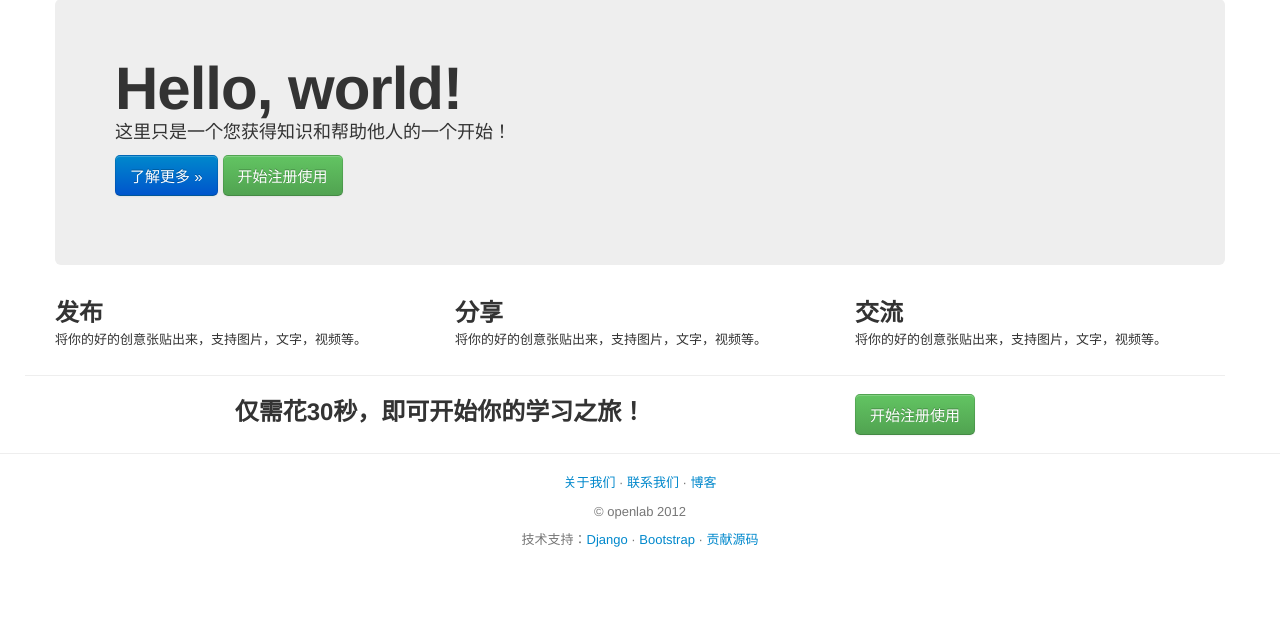
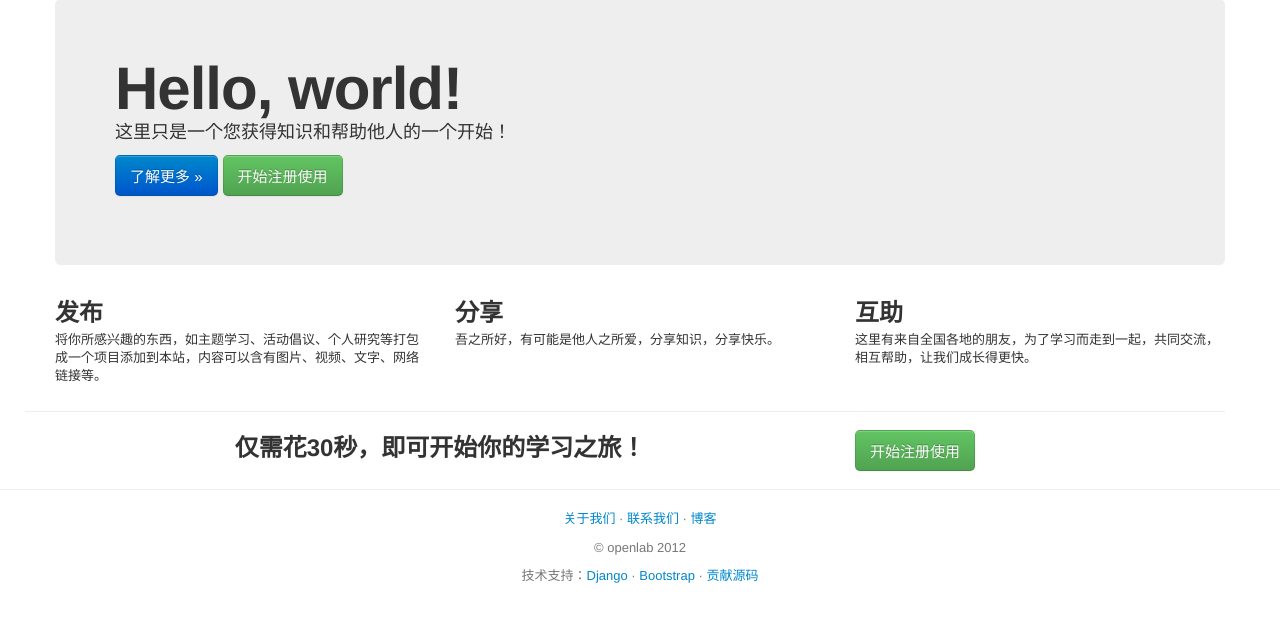
Before and after one commit to wwq0327/open-lab, a Django app: template openclass/templates/home/index.html in a window 1280 px wide. Shown: the part 61-683 px from the top of the page. Run offline with Django 3.2, Linux system fonts and the light colour scheme; the template is opened without the code that fills it, so the values that code supplies are empty; parts of the project's set-up code (start-up, migrations or seed data) failed here and were passed over; some libraries are stand-ins or nearby versions.

Commit message:
文字内容上的修改

```diff
--- a/openclass/settings_local.py
+++ b/openclass/settings_local.py
@@ -169,6 +169,7 @@ AUTHENTICATION_BACKENDS = (
 )
 
 #LOGIN_REDIRECT_URL = '/accounts/%(username)s/'
+USERENA_SIGNIN_REDIRECT_URL="/"
 LOGIN_REDIRECT_URL = '/'
 LOGIN_URL = '/accounts/signin/'
 LOGOUT_URL = '/accounts/signout/'
--- a/openclass/templates/base.html
+++ b/openclass/templates/base.html
@@ -2,7 +2,7 @@
 <html lang="en">
   <head>
   <meta charset="utf-8">
-  <title>open lab</title>
+  <title>{% block title %}{% endblock %} -- 这里只是一个您获得知识和帮助他人的一个开始！</title>
   <meta name="viewport" content="width=device-width, initial-scale=1.0">
   <meta name="description" content="">
   <meta name="author" content="">
--- a/openclass/templates/events/_home_event.html
+++ b/openclass/templates/events/_home_event.html
@@ -1,5 +1,8 @@
+{% load pagination_tags %}
+
 {% load thumbnail %}
 {% if events %}
+  {% autopaginate events 10 %}
   <div class="event">
   {% for e in events %}
     <div class="comment-one">
@@ -35,4 +38,6 @@
     </div>
   {% endfor %}
   </div>
+
+  {% paginate %}
 {% endif %}
--- a/openclass/templates/home/_welcome.html
+++ b/openclass/templates/home/_welcome.html
@@ -11,19 +11,22 @@
   <div class="row page-header">
     <div class="span4">
       <h2>发布</h2>
-      <p>将你的好的创意张贴出来，支持图片，文字，视频等。
+      <p>
+        将你所感兴趣的东西，如主题学习、活动倡议、个人研究等打包成一个项目添加到本站，内容可以含有图片、视频、文字、网络链接等。
       </p>
     </div>
 
     <div class="span4">
       <h2>分享</h2>
-      <p>将你的好的创意张贴出来，支持图片，文字，视频等。
+      <p>
+        吾之所好，有可能是他人之所爱，分享知识，分享快乐。
       </p>
     </div>
 
     <div class="span4">
-      <h2>交流</h2>
-      <p>将你的好的创意张贴出来，支持图片，文字，视频等。
+      <h2>互助</h2>
+      <p>
+        这里有来自全国各地的朋友，为了学习而走到一起，共同交流，相互帮助，让我们成长得更快。
       </p>
     </div>
 
--- a/openclass/templates/home/index.html
+++ b/openclass/templates/home/index.html
@@ -1,5 +1,6 @@
 {% extends "base.html" %}
 
+{% block title %}OpenLab{% endblock %}
 {% block main %}
 
   {% if user.is_authenticated %}
--- a/openclass/templates/projects/index.html
+++ b/openclass/templates/projects/index.html
@@ -3,6 +3,7 @@
 {% load pagination_tags %}
 {% load comments %}
 
+{% block title %} 所有项目 {% endblock %}
 {% block content_title %}
     <ul class="breadcrumb">
         <li>
--- a/openclass/templates/projects/prj_create.html
+++ b/openclass/templates/projects/prj_create.html
@@ -1,5 +1,6 @@
 {% extends "base.html" %}
 
+{% block title %} 创建新项目 {% endblock %}
 {% block main %}
 
 {% block content_title%}
--- a/openclass/templates/projects/prj_page.html
+++ b/openclass/templates/projects/prj_page.html
@@ -2,6 +2,10 @@
 {% load thumbnail %}
 {% load comments %}
 {% load i18n %}
+
+{% if p %}
+  {% block title %} {{ p.title }}{% endblock %}
+{% endif %}
 
 {% block content_title %}
     <ul class="breadcrumb">
--- a/openclass/templates/tags/all_tags.html
+++ b/openclass/templates/tags/all_tags.html
@@ -1,4 +1,6 @@
 {% extends "tags/sub_base.html" %}
+
+{% block title %} 标签云 {% endblock %}
 
 {% block main %}
 {% block content_title %}
```
